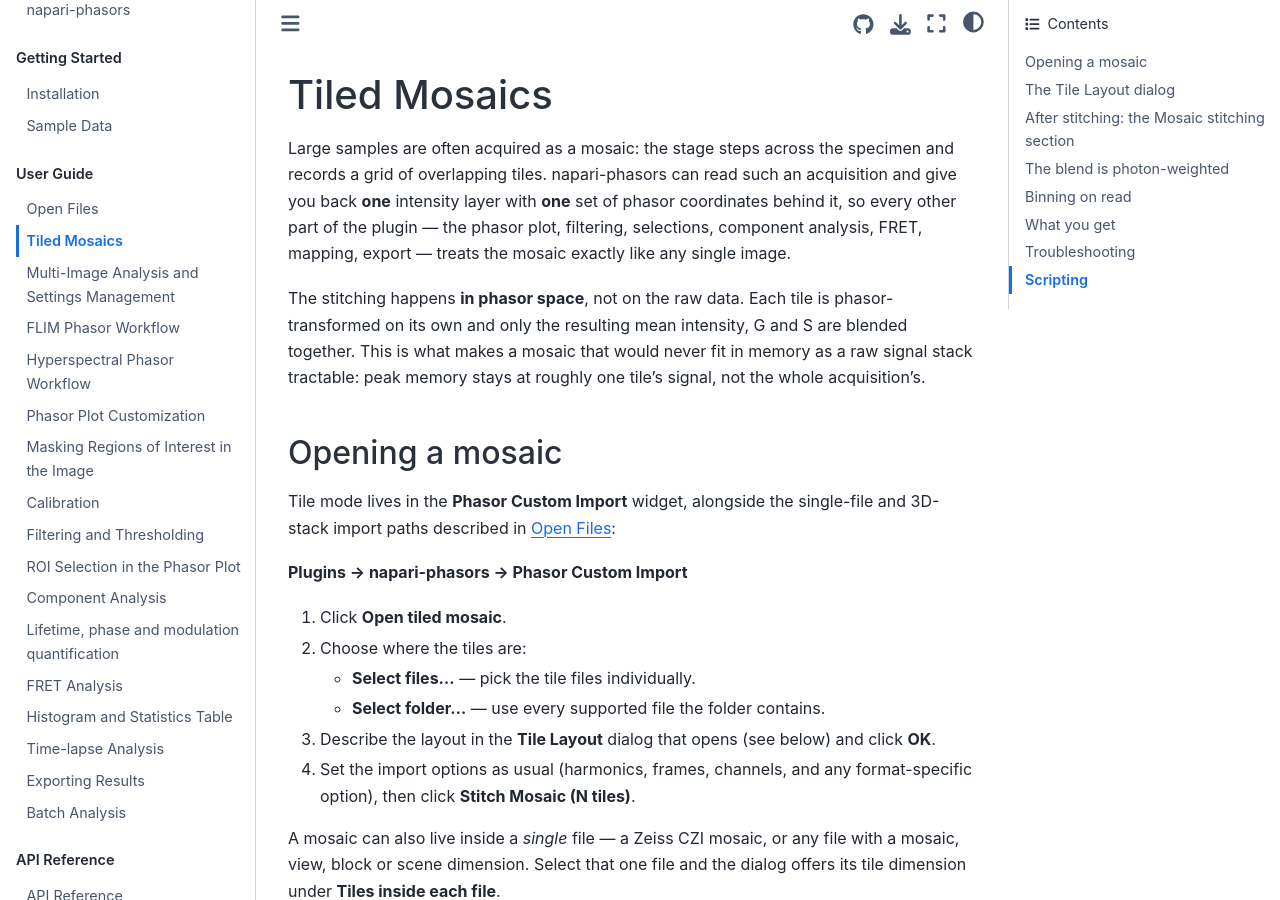
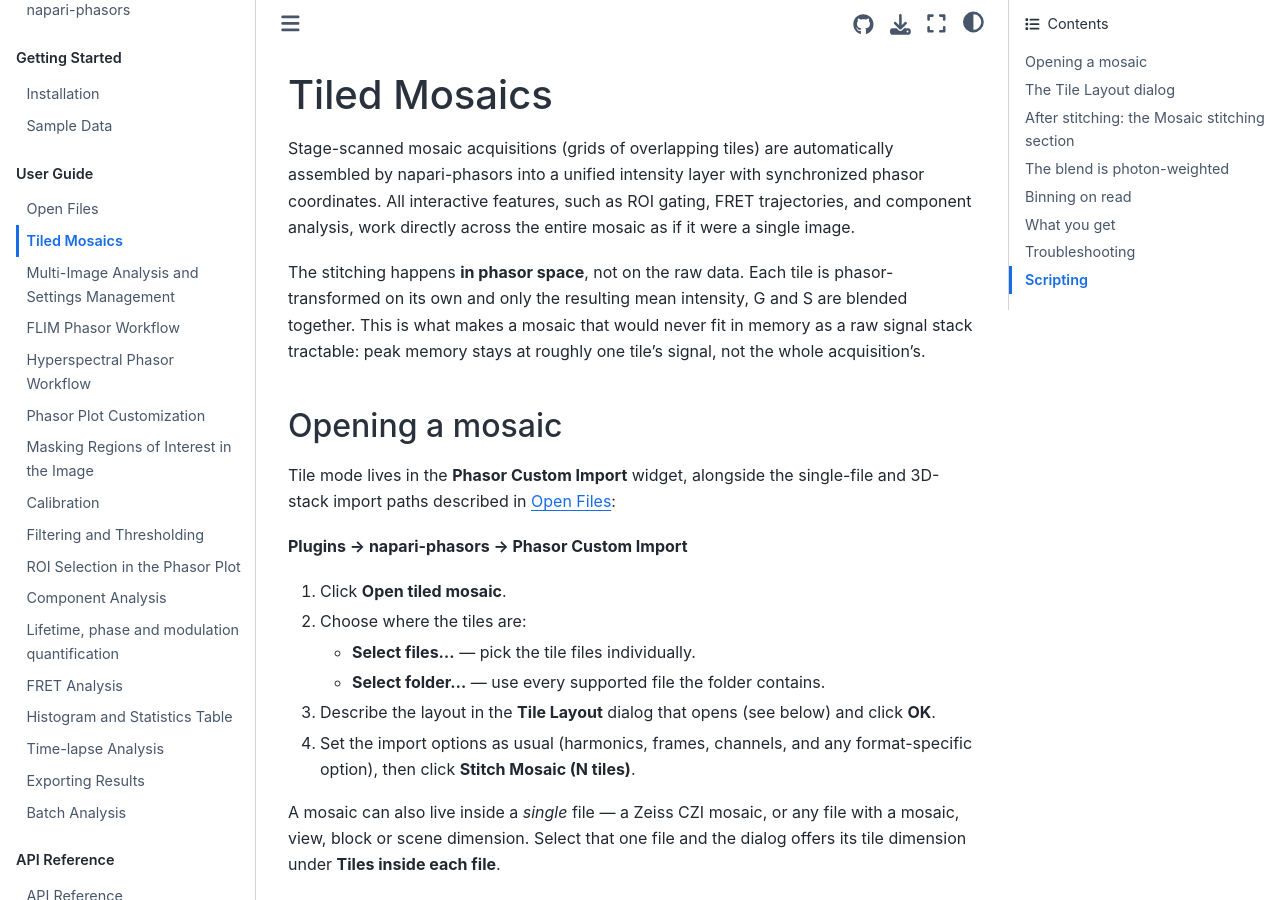
Before and after one commit to napari-phasors/napari-phasors, a Jupyter Book: the page built from docs/guides/tiled_mosaics.md, in a window 1280 px wide and 900 px high. Built offline with Jupyter Book 1.0.4 settings and Sphinx 7.4.7 and the Sphinx Book theme 1.1.4, drawn with Linux system fonts in a browser that asks for light colours.

Commit message:
docs: refine introduction to tiled mosaics for clarity

```diff
--- a/docs/guides/tiled_mosaics.md
+++ b/docs/guides/tiled_mosaics.md
@@ -1,11 +1,6 @@
 # Tiled Mosaics
 
-Large samples are often acquired as a mosaic: the stage steps across the
-specimen and records a grid of overlapping tiles. napari-phasors can read such
-an acquisition and give you back **one** intensity layer with **one** set of
-phasor coordinates behind it, so every other part of the plugin — the phasor
-plot, filtering, selections, component analysis, FRET, mapping, export — treats
-the mosaic exactly like any single image.
+Stage-scanned mosaic acquisitions (grids of overlapping tiles) are automatically assembled by napari-phasors into a unified intensity layer with synchronized phasor coordinates. All interactive features, such as ROI gating, FRET trajectories, and component analysis, work directly across the entire mosaic as if it were a single image.
 
 The stitching happens **in phasor space**, not on the raw data. Each tile is
 phasor-transformed on its own and only the resulting mean intensity, G and S
```
